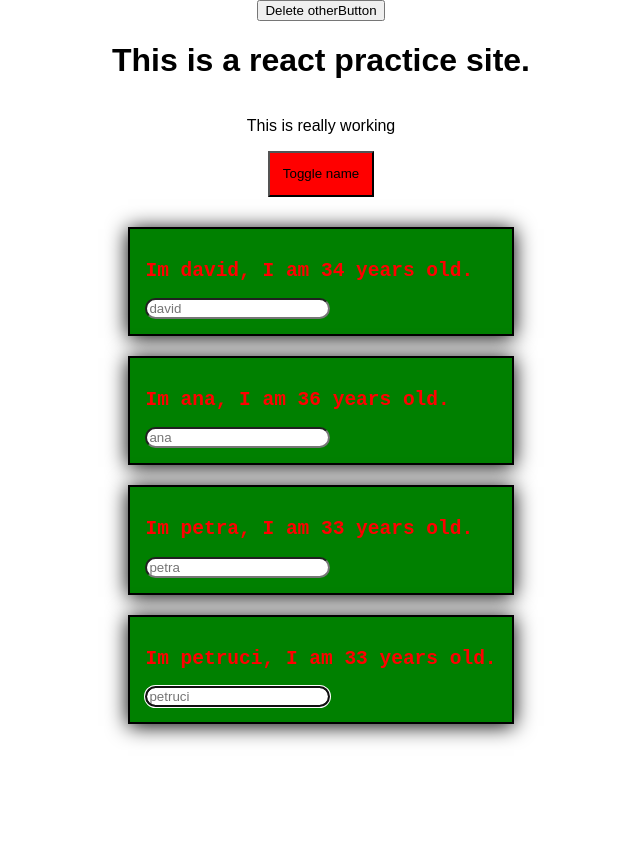
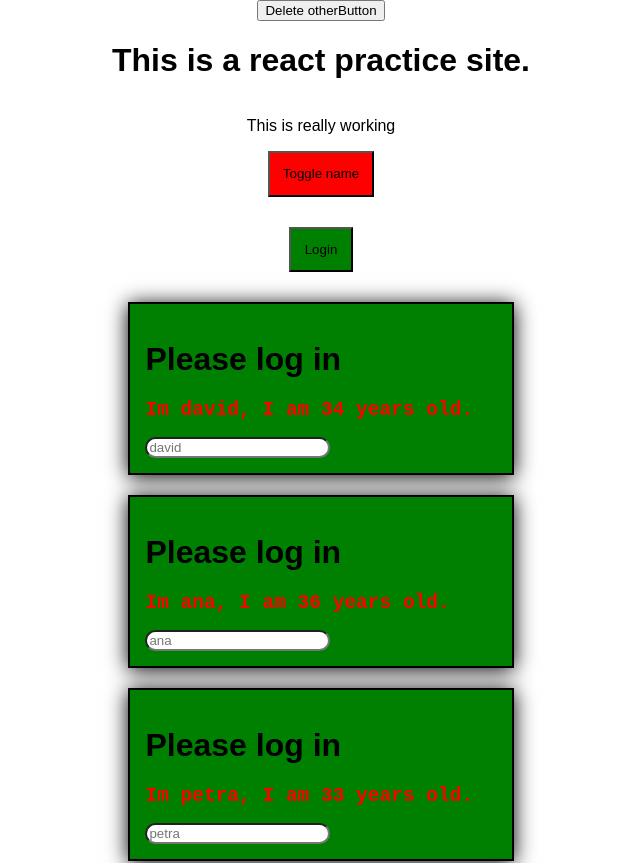
Before and after one commit to pldvd/complete-react-guide, a React (Create React App) app: page / in a window 1280 px wide. Shown: the top 863 px of the page, without its empty margins (319-959 px from the left). Before the commit the page ends 800 px from the top, so only its background shows below. Built offline with nearby package versions, Linux system fonts and the light colour scheme.

Commit message:
chain isLoggedIn from App component across multiple components

```diff
--- a/src/components/Person/Person.js
+++ b/src/components/Person/Person.js
@@ -1,4 +1,4 @@
-import React, { Component } from 'react';
+import React, { PureComponent } from 'react';
 import Auxiliary from '../../higher-order-components/Auxiliary';
 import withClass from '../../higher-order-components/withClass';
 import PropTypes from 'prop-types';
@@ -27,7 +27,7 @@ import './person.css';
 //   }
 //   `;
 
-class Person extends Component {
+class Person extends PureComponent {
 
   constructor(props) {
     console.log('[Person] constructor');
@@ -43,14 +43,14 @@ class Person extends Component {
   //   throw new Error('name cannot be "petruci"');
   // }
 
-  componentWillUnmount() {
-    console.log(`[Person] : UNMOUNTING`)
-  }
+  // componentWillUnmount() {
+  //   console.log(`[Person] : UNMOUNTING`)
+  // }
 
-  //This is neccessary because props always change if props.name changes, after trying it out with PureComponent
-  shouldComponentUpdate(nextProps, nextState) {
-    return nextProps.name !== this.props.name;
-  }
+  // //This is neccessary because props always change if props.name changes, after trying it out with PureComponent
+  // shouldComponentUpdate(nextProps, nextState) {
+  //   return nextProps.name !== this.props.name;
+  // }
 
   componentDidMount() {
     this.inputEl.current.focus();
@@ -60,6 +60,7 @@ class Person extends Component {
     console.log('[Person] render');
     return (
       <Auxiliary>
+        {this.props.isLoggedIn ? <h1>Logged in</h1> : <h1>Please log in</h1>}
         <h2 className="mono" onClick={this.props.click}>Im {this.props.name}, I am {this.props.age} years old.</h2>
         <input
           type="text"
@@ -77,7 +78,8 @@ Person.propTypes = {
   name: PropTypes.string,
   click: PropTypes.func,
   age: PropTypes.number,
-  changed: PropTypes.func
+  changed: PropTypes.func,
+  isLoggedIn: PropTypes.bool
 };
 
 export default withClass(Person, 'Person');
--- a/src/components/PersonList/PersonList.js
+++ b/src/components/PersonList/PersonList.js
@@ -52,7 +52,9 @@ class PersonList extends PureComponent {
               name={person.name}
               age={person.age}
               click={() => this.props.deletePerson(index)}
-              changed={event => this.props.changeName(event, person.id)}>
+              changed={event => this.props.changeName(event, person.id)}
+              isLoggedIn={this.props.isLoggedIn}
+              >
             </Person>
           </ErrorBoundary>
         )
--- a/src/components/PersonsController/PersonsController.js
+++ b/src/components/PersonsController/PersonsController.js
@@ -38,6 +38,7 @@ const PersonsController = (props) => {
       <p className={paragraphClassList.join(' ')}>This is really working</p>
       <StyledButton personsShown={props.showPersons} onClick={props.togglePersonHandler} ref={buttonReference}>Toggle name
       </StyledButton>
+      <StyledButton onClick={props.logIn}>Login</StyledButton>
     </Fragment>
   )
 
--- a/src/containers/App.js
+++ b/src/containers/App.js
@@ -43,7 +43,8 @@ class App extends Component {
       ],
       showPersons: false,
       personsControllerIsOn: true,
-      changeCount: 0
+      changeCount: 0,
+      isLoggedIn: false,
     }
   }
 
@@ -82,6 +83,10 @@ class App extends Component {
     this.setState({ persons: persons });
   }
 
+  logIn = () => {
+    this.setState({isLoggedIn: true});
+  }
+
   changeName = (event, id) => {
     const personIndex = this.state.persons.findIndex(person => person.id === id);
     const guy = { ...this.state.persons[personIndex] }
@@ -113,12 +118,14 @@ class App extends Component {
           togglePersonHandler={this.togglePersonHandler}
           showPersons={this.state.showPersons}
           title={this.props.pageTitle}
+          logIn={this.logIn}
         /> : null}
         <PersonList
           personsAreShown={this.state.showPersons}
           persons={this.state.persons}
           deletePerson={this.deletePerson}
           changeName={this.changeName}
+          isLoggedIn={this.state.isLoggedIn}
         />
       </AppStyledDiv>
     );
```
